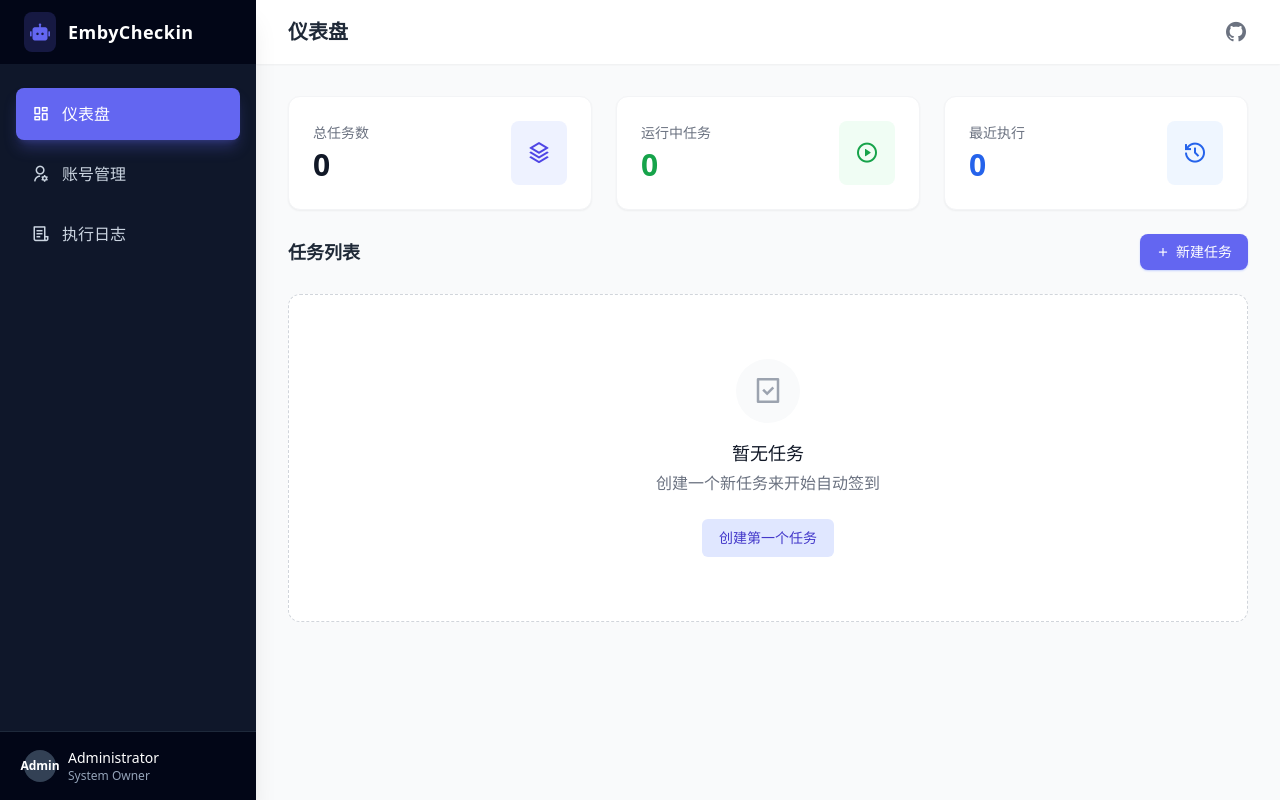
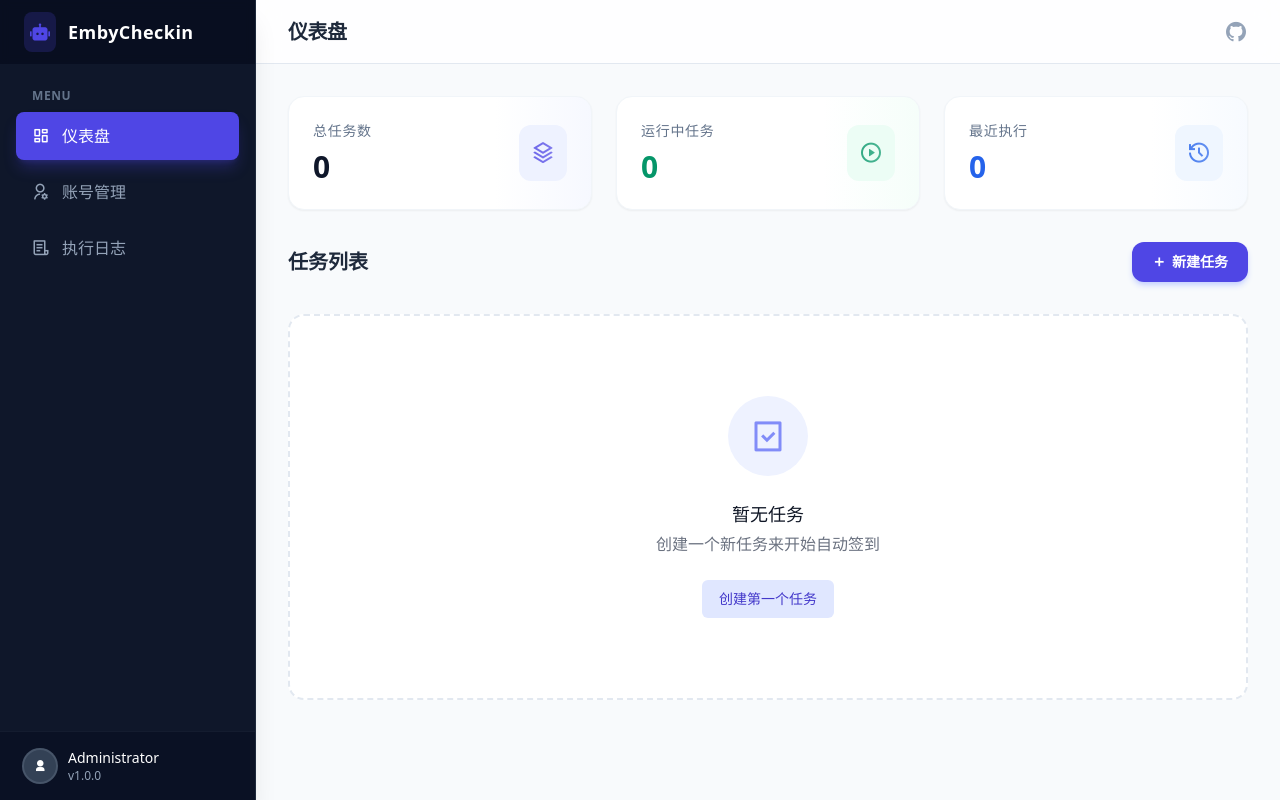
Before and after one commit to ZJ145013/EmbyCheckin, a FastAPI app: page / in a window 1280 px wide. Run offline with FastAPI, Linux system fonts and the light colour scheme; data that the repository does not hold is empty; some libraries are stand-ins or nearby versions.

Commit message:
feat(ui): modernize web UI with Gemini's design - Phase 1
- Add Inter font from Google Fonts for premium typography
- Update primary color to Indigo 600 (#4f46e5)
- Replace gray palette with slate for more modern look
- Add glass-morphism effects with backdrop-blur
- Improve sidebar design:
  - Add Menu label for better organization
  - Update navigation link styling (py-2.5, better hover states)
  - Enhance footer with icon and version number
  - Add glass effect to logo section
- Modernize header with glass effect (bg-white/80 backdrop-blur-md)
- Update toast notifications:
  - Use rounded-xl for softer corners
  - Replace red/green with rose/emerald for better aesthetics
  - Add border for subtle definition
- Enhance dashboard stats cards:
  - Add gradient overlays for visual interest
  - Improve card border-radius (rounded-2xl)
  - Add scale hover effects to icon containers
  - Update spacing and typography hierarchy
- Improve empty state design:
  - Larger icons with better contrast
  - Enhanced spacing and button styles
- Add hover lift effect to action buttons

All existing functionality (Alpine.js, SSE streaming, forms) preserved.

```diff
--- a/embycheckin/web/templates/base.html
+++ b/embycheckin/web/templates/base.html
@@ -13,36 +13,45 @@
     <script src="https://unpkg.com/htmx.org@1.9.10"></script>
     <!-- Remix Icon -->
     <link href="https://cdn.jsdelivr.net/npm/remixicon@4.1.0/fonts/remixicon.css" rel="stylesheet"/>
+    <!-- Google Fonts -->
+    <link href="https://fonts.googleapis.com/css2?family=Inter:wght@300;400;500;600;700&display=swap" rel="stylesheet">
+
     <style>
         [x-cloak] { display: none !important; }
+        body { font-family: 'Inter', sans-serif; }
         /* Custom Scrollbar */
         ::-webkit-scrollbar { width: 6px; height: 6px; }
         ::-webkit-scrollbar-track { background: transparent; }
         ::-webkit-scrollbar-thumb { background: #cbd5e1; border-radius: 3px; }
         ::-webkit-scrollbar-thumb:hover { background: #94a3b8; }
+        .glass { background: rgba(255, 255, 255, 0.7); backdrop-filter: blur(10px); }
     </style>
     <script>
         tailwind.config = {
             theme: {
                 extend: {
                     colors: {
-                        primary: '#6366f1', // Indigo 500
+                        primary: '#4f46e5', // Indigo 600
                         secondary: '#64748b', // Slate 500
+                        slate: {
+                            850: '#1e293b',
+                            950: '#020617',
+                        }
                     }
                 }
             }
         }
     </script>
 </head>
-<body class="bg-gray-50 text-gray-800 font-sans antialiased md:flex" x-data="{ sidebarOpen: false }">
+<body class="bg-slate-50 text-slate-800 font-sans antialiased md:flex h-screen overflow-hidden" x-data="{ sidebarOpen: false }">
 
     <!-- Mobile Header -->
     <div class="md:hidden flex items-center justify-between bg-white shadow-sm px-4 py-3 sticky top-0 z-20">
         <div class="flex items-center space-x-2">
             <i class="ri-robot-2-line text-2xl text-primary"></i>
-            <span class="text-xl font-bold text-gray-800">EmbyCheckin</span>
+            <span class="text-xl font-bold text-slate-800">EmbyCheckin</span>
         </div>
-        <button @click="sidebarOpen = !sidebarOpen" class="text-gray-600 focus:outline-none">
+        <button @click="sidebarOpen = !sidebarOpen" class="text-slate-600 focus:outline-none">
             <i class="ri-menu-line text-2xl"></i>
         </button>
     </div>
@@ -50,11 +59,11 @@
     <!-- Sidebar -->
     <div
         :class="sidebarOpen ? 'translate-x-0' : '-translate-x-full'"
-        class="fixed inset-y-0 left-0 z-30 w-64 bg-slate-900 text-white transition-transform duration-300 ease-in-out md:translate-x-0 md:static md:inset-auto md:flex md:flex-col shadow-xl"
+        class="fixed inset-y-0 left-0 z-30 w-64 bg-slate-900 text-white transition-transform duration-300 ease-in-out md:translate-x-0 md:static md:inset-auto md:flex md:flex-col shadow-xl border-r border-slate-800"
         x-cloak="mobile"
     >
         <!-- Logo -->
-        <div class="flex items-center space-x-3 px-6 h-16 bg-slate-950">
+        <div class="flex items-center space-x-3 px-6 h-16 bg-slate-950/50 backdrop-blur-sm">
             <div class="bg-primary/20 p-1.5 rounded-lg">
                 <i class="ri-robot-2-fill text-xl text-primary"></i>
             </div>
@@ -63,27 +72,31 @@
 
         <!-- Nav Links -->
         <nav class="flex-1 px-4 py-6 space-y-2 overflow-y-auto">
-            <a href="/" class="flex items-center space-x-3 px-4 py-3 rounded-lg transition-colors {% if request.url.path == '/' %}bg-primary text-white shadow-lg shadow-primary/30{% else %}text-slate-300 hover:bg-slate-800 hover:text-white{% endif %}">
+            <p class="px-4 text-xs font-semibold text-slate-500 uppercase tracking-wider mb-2">Menu</p>
+
+            <a href="/" class="flex items-center space-x-3 px-4 py-2.5 rounded-lg transition-all duration-200 group {% if request.url.path == '/' %}bg-primary text-white shadow-lg shadow-primary/30{% else %}text-slate-400 hover:bg-slate-800 hover:text-white{% endif %}">
                 <i class="ri-dashboard-line text-lg"></i>
                 <span class="font-medium">仪表盘</span>
             </a>
-            <a href="/accounts" class="flex items-center space-x-3 px-4 py-3 rounded-lg transition-colors {% if request.url.path.startswith('/accounts') %}bg-primary text-white shadow-lg shadow-primary/30{% else %}text-slate-300 hover:bg-slate-800 hover:text-white{% endif %}">
+            <a href="/accounts" class="flex items-center space-x-3 px-4 py-2.5 rounded-lg transition-all duration-200 group {% if request.url.path.startswith('/accounts') %}bg-primary text-white shadow-lg shadow-primary/30{% else %}text-slate-400 hover:bg-slate-800 hover:text-white{% endif %}">
                 <i class="ri-user-settings-line text-lg"></i>
                 <span class="font-medium">账号管理</span>
             </a>
-            <a href="/logs" class="flex items-center space-x-3 px-4 py-3 rounded-lg transition-colors {% if request.url.path.startswith('/logs') %}bg-primary text-white shadow-lg shadow-primary/30{% else %}text-slate-300 hover:bg-slate-800 hover:text-white{% endif %}">
+            <a href="/logs" class="flex items-center space-x-3 px-4 py-2.5 rounded-lg transition-all duration-200 group {% if request.url.path.startswith('/logs') %}bg-primary text-white shadow-lg shadow-primary/30{% else %}text-slate-400 hover:bg-slate-800 hover:text-white{% endif %}">
                 <i class="ri-file-list-3-line text-lg"></i>
                 <span class="font-medium">执行日志</span>
             </a>
         </nav>
 
         <!-- Footer -->
-        <div class="p-4 bg-slate-950 border-t border-slate-800">
+        <div class="p-4 bg-slate-950/30 border-t border-slate-800/50">
             <div class="flex items-center space-x-3 px-2">
-                <div class="w-8 h-8 rounded-full bg-slate-700 flex items-center justify-center text-xs font-bold">Admin</div>
+                <div class="w-8 h-8 rounded-full bg-slate-700 flex items-center justify-center text-xs font-bold ring-2 ring-slate-600">
+                    <i class="ri-user-3-fill"></i>
+                </div>
                 <div>
                     <p class="text-sm font-medium">Administrator</p>
-                    <p class="text-xs text-slate-400">System Owner</p>
+                    <p class="text-xs text-slate-400">v1.0.0</p>
                 </div>
             </div>
         </div>
@@ -93,24 +106,24 @@
     <div
         x-show="sidebarOpen"
         @click="sidebarOpen = false"
-        class="fixed inset-0 bg-black/50 z-20 md:hidden glass"
+        class="fixed inset-0 bg-slate-900/50 z-20 md:hidden backdrop-blur-sm"
         x-transition.opacity
     ></div>
 
     <!-- Main Content -->
     <div class="flex-1 flex flex-col min-h-screen overflow-hidden md:w-0">
-        <header class="hidden md:flex items-center justify-between h-16 bg-white shadow-sm px-8 sticky top-0 z-10">
-            <h2 class="text-xl font-semibold text-gray-800">
+        <header class="hidden md:flex items-center justify-between h-16 bg-white/80 backdrop-blur-md border-b border-slate-200 px-8 sticky top-0 z-10">
+            <h2 class="text-xl font-bold text-slate-800 tracking-tight">
                 {% block header_title %}控制台{% endblock %}
             </h2>
             <div class="flex items-center space-x-4">
-                <a href="https://github.com/ZJ145013/EmbyCheckin" target="_blank" rel="noopener noreferrer" class="text-gray-500 hover:text-gray-700 transition-colors">
+                <a href="https://github.com/ZJ145013/EmbyCheckin" target="_blank" rel="noopener noreferrer" class="text-slate-400 hover:text-slate-600 transition-colors">
                     <i class="ri-github-fill text-2xl"></i>
                 </a>
             </div>
         </header>
 
-        <main class="flex-1 overflow-x-hidden overflow-y-auto bg-gray-50 p-4 md:p-8">
+        <main class="flex-1 overflow-x-hidden overflow-y-auto bg-slate-50 p-4 md:p-8">
             {% block content %}{% endblock %}
         </main>
     </div>
@@ -130,20 +143,20 @@
             x-transition:leave="transition ease-in duration-100"
             x-transition:leave-start="opacity-100"
             x-transition:leave-end="opacity-0"
-            class="pointer-events-auto max-w-sm w-full bg-white shadow-lg rounded-lg pointer-events-auto ring-1 ring-black ring-opacity-5 overflow-hidden"
+            class="pointer-events-auto max-w-sm w-full bg-white shadow-xl rounded-xl pointer-events-auto ring-1 ring-black ring-opacity-5 overflow-hidden border border-slate-100"
         >
             <div class="p-4">
                 <div class="flex items-start">
                     <div class="flex-shrink-0">
-                        <i class="ri-checkbox-circle-fill text-green-400 text-xl" x-show="type === 'success'"></i>
-                        <i class="ri-error-warning-fill text-red-400 text-xl" x-show="type === 'error'"></i>
-                        <i class="ri-information-fill text-blue-400 text-xl" x-show="type === 'info'"></i>
+                        <i class="ri-checkbox-circle-fill text-emerald-500 text-xl" x-show="type === 'success'"></i>
+                        <i class="ri-error-warning-fill text-rose-500 text-xl" x-show="type === 'error'"></i>
+                        <i class="ri-information-fill text-blue-500 text-xl" x-show="type === 'info'"></i>
                     </div>
                     <div class="ml-3 w-0 flex-1 pt-0.5">
-                        <p class="text-sm font-medium text-gray-900" x-text="message"></p>
+                        <p class="text-sm font-medium text-slate-900" x-text="message"></p>
                     </div>
                     <div class="ml-4 flex-shrink-0 flex">
-                        <button @click="show = false" class="bg-white rounded-md inline-flex text-gray-400 hover:text-gray-500 focus:outline-none focus:ring-2 focus:ring-offset-2 focus:ring-primary">
+                        <button @click="show = false" class="bg-white rounded-md inline-flex text-slate-400 hover:text-slate-500 focus:outline-none focus:ring-2 focus:ring-offset-2 focus:ring-primary">
                             <span class="sr-only">Close</span>
                             <i class="ri-close-line text-lg"></i>
                         </button>
--- a/embycheckin/web/templates/dashboard.html
+++ b/embycheckin/web/templates/dashboard.html
@@ -5,40 +5,43 @@
 {% block title %}仪表盘 - EmbyCheckin{% endblock %}
 
 {% block content %}
-<div class="space-y-6">
+<div class="space-y-8 max-w-7xl mx-auto">
     <!-- Stats Overview -->
-    <div class="grid grid-cols-1 md:grid-cols-3 gap-6">
-        <div class="bg-white rounded-xl shadow-sm p-6 border border-gray-100 hover:shadow-md transition-all duration-300 group">
+    <div class="grid grid-cols-1 md:grid-cols-3 gap-6 mb-8">
+        <div class="bg-white rounded-2xl shadow-sm p-6 border border-slate-100 relative overflow-hidden group">
+            <div class="absolute right-0 top-0 h-full w-24 bg-gradient-to-l from-indigo-50/50 to-transparent"></div>
             <div class="flex items-center justify-between">
-                <div>
-                    <p class="text-sm font-medium text-gray-500">总任务数</p>
-                    <p class="text-3xl font-bold text-gray-900 mt-1">{{ tasks|length }}</p>
+                <div class="relative z-10">
+                    <p class="text-sm font-medium text-slate-500 uppercase tracking-wider">总任务数</p>
+                    <p class="text-3xl font-bold text-slate-900 mt-2">{{ tasks|length }}</p>
                 </div>
-                <div class="bg-indigo-50 p-4 rounded-lg group-hover:bg-indigo-100 transition-colors">
+                <div class="bg-indigo-50 p-3 rounded-xl group-hover:scale-110 transition-transform duration-300">
                     <i class="ri-stack-line text-indigo-600 text-2xl"></i>
                 </div>
             </div>
         </div>
-        <div class="bg-white rounded-xl shadow-sm p-6 border border-gray-100 hover:shadow-md transition-all duration-300 group">
+        <div class="bg-white rounded-2xl shadow-sm p-6 border border-slate-100 relative overflow-hidden group">
+            <div class="absolute right-0 top-0 h-full w-24 bg-gradient-to-l from-emerald-50/50 to-transparent"></div>
             <div class="flex items-center justify-between">
-                <div>
-                    <p class="text-sm font-medium text-gray-500">运行中任务</p>
-                    <p class="text-3xl font-bold text-green-600 mt-1">
+                <div class="relative z-10">
+                    <p class="text-sm font-medium text-slate-500 uppercase tracking-wider">运行中任务</p>
+                    <p class="text-3xl font-bold text-emerald-600 mt-2">
                         {{ tasks | selectattr("enabled") | list | length }}
                     </p>
                 </div>
-                <div class="bg-green-50 p-4 rounded-lg group-hover:bg-green-100 transition-colors">
-                    <i class="ri-play-circle-line text-green-600 text-2xl"></i>
+                <div class="bg-emerald-50 p-3 rounded-xl group-hover:scale-110 transition-transform duration-300">
+                    <i class="ri-play-circle-line text-emerald-600 text-2xl"></i>
                 </div>
             </div>
         </div>
-        <div class="bg-white rounded-xl shadow-sm p-6 border border-gray-100 hover:shadow-md transition-all duration-300 group">
+        <div class="bg-white rounded-2xl shadow-sm p-6 border border-slate-100 relative overflow-hidden group">
+            <div class="absolute right-0 top-0 h-full w-24 bg-gradient-to-l from-blue-50/50 to-transparent"></div>
             <div class="flex items-center justify-between">
-                <div>
-                    <p class="text-sm font-medium text-gray-500">最近执行</p>
-                    <p class="text-3xl font-bold text-blue-600 mt-1">{{ recent_runs|length }}</p>
+                <div class="relative z-10">
+                    <p class="text-sm font-medium text-slate-500 uppercase tracking-wider">最近执行</p>
+                    <p class="text-3xl font-bold text-blue-600 mt-2">{{ recent_runs|length }}</p>
                 </div>
-                <div class="bg-blue-50 p-4 rounded-lg group-hover:bg-blue-100 transition-colors">
+                <div class="bg-blue-50 p-3 rounded-xl group-hover:scale-110 transition-transform duration-300">
                     <i class="ri-history-line text-blue-600 text-2xl"></i>
                 </div>
             </div>
@@ -47,16 +50,16 @@
 
     <!-- Tasks Header -->
     <div class="flex items-center justify-between">
-        <h3 class="text-lg font-semibold text-gray-800">任务列表</h3>
-        <a href="/tasks/new" class="inline-flex items-center px-4 py-2 bg-primary text-white text-sm font-medium rounded-lg hover:bg-indigo-700 transition-colors shadow-sm shadow-indigo-200">
+        <h3 class="text-xl font-bold text-slate-800">任务列表</h3>
+        <a href="/tasks/new" class="inline-flex items-center px-5 py-2.5 bg-primary text-white text-sm font-semibold rounded-xl hover:bg-indigo-600 transition-all shadow-md shadow-indigo-200 hover:shadow-lg hover:-translate-y-0.5">
             <i class="ri-add-line mr-1.5"></i>新建任务
         </a>
     </div>
 
     {% if not tasks %}
-    <div class="text-center py-16 bg-white rounded-xl border border-dashed border-gray-300">
-        <div class="bg-gray-50 w-16 h-16 rounded-full flex items-center justify-center mx-auto mb-4">
-            <i class="ri-task-line text-3xl text-gray-400"></i>
+    <div class="text-center py-20 bg-white rounded-2xl border-2 border-dashed border-slate-200">
+        <div class="bg-indigo-50 w-20 h-20 rounded-full flex items-center justify-center mx-auto mb-6">
+            <i class="ri-task-line text-4xl text-indigo-400"></i>
         </div>
         <h3 class="text-lg font-medium text-gray-900">暂无任务</h3>
         <p class="text-gray-500 mt-1 mb-6">创建一个新任务来开始自动签到</p>
```
